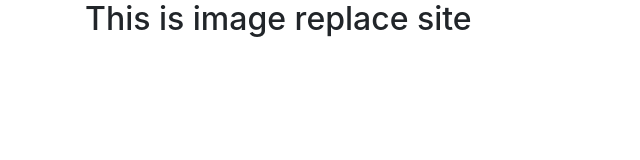
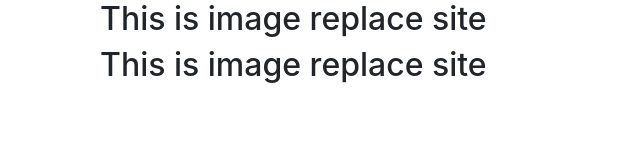
Before and after one commit to andrewfandrew/coppersulphate, a plain HTML site: page index.html in a window 1280 px wide. Shown: the whole page, without its empty margins (0-640 px from the left). Drawn offline with nearby package versions, Linux system fonts and the light colour scheme.

Commit message:
index.html

```diff
--- a/index.html
+++ b/index.html
@@ -19,8 +19,12 @@
 <body>
 
   <div class="container">
+    <div class="col-lg-6">
     <h2>This is image replace site</h2>
-
+    </div>
+    <div class="col-lg-6">
+    <h2>This is image replace site</h2>
+    </div>
   </div>
 
 </body>
```
